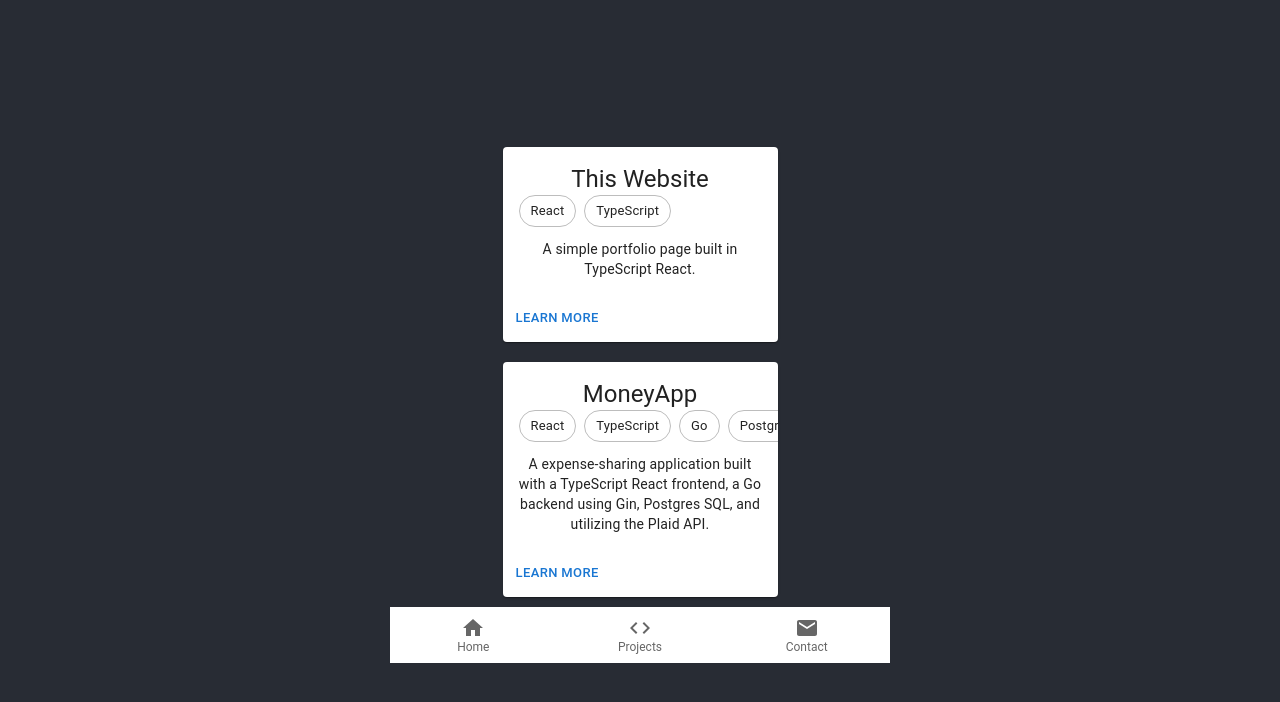
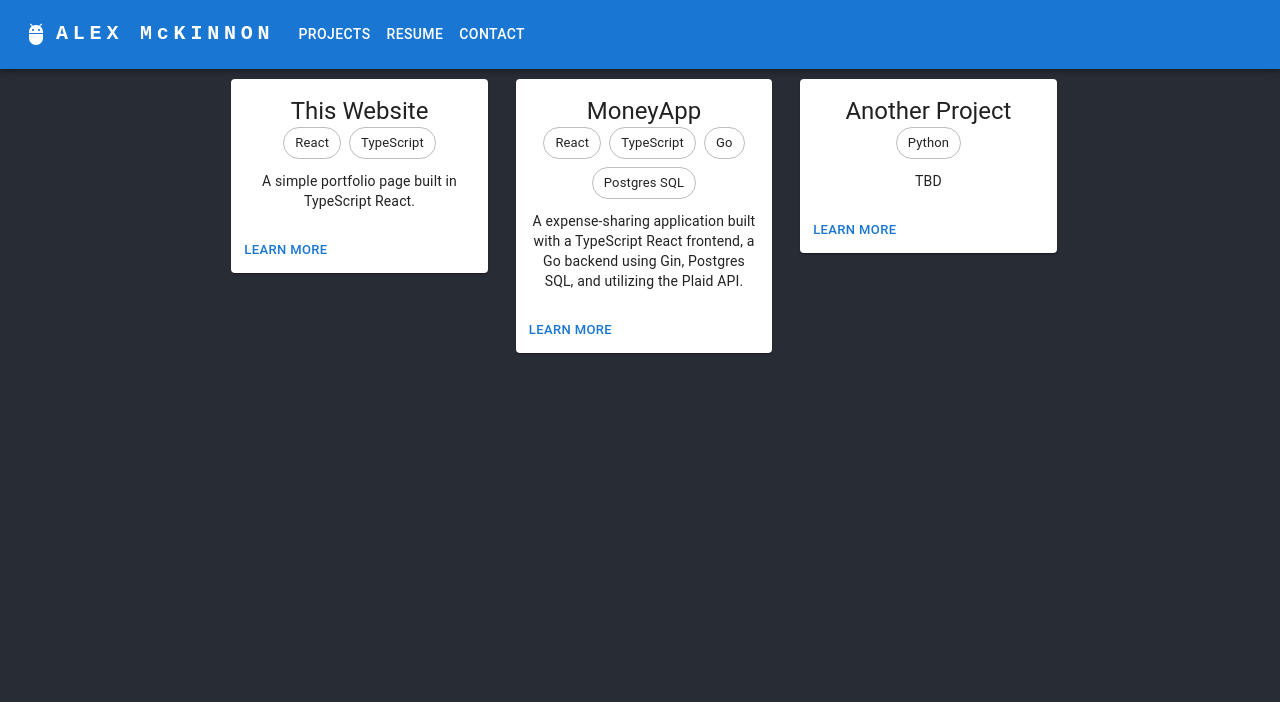
Before and after one commit to mckinnonag/portfolio, a React (Create React App) app in the folder portfolio/: page /projects in a window 1280 px wide. Shown: the top 702 px of the page. Built offline with nearby package versions, Linux system fonts and the light colour scheme.

Commit message:
cleaned up styling and finished project cards

```diff
--- a/portfolio/src/App.css
+++ b/portfolio/src/App.css
@@ -1,5 +1,6 @@
 .App {
   text-align: center;
+  background-color: #282c34;
 }
 
 .App-logo {
@@ -22,7 +23,6 @@
   justify-content: center;
   font-size: calc(10px + 2vmin);
   color: white;
-  column-gap: 0.875rem;
 }
 
 .App-link {
--- a/portfolio/src/App.tsx
+++ b/portfolio/src/App.tsx
@@ -5,31 +5,37 @@ import Contact from './components/Contact/Contact';
 import logo from './logo.svg';
 import './App.css';
 import Projects from './components/Cards/Projects';
+import Navbar from './components/Nav/Navbar';
+import Box from '@mui/material/Box';
 
 function App() {
   return (
     <div className="App">
-      <header className="App-header">
+      <Box sx={{
+            height: '100vh',
+            width: '100vw',
+          }}>
         <BrowserRouter>
+          <Navbar />
+            <Box sx={{
+                display: 'flex',
+                justifyContent: 'center',
+                alignContent: 'center',
+            }}>
+
               <Routes>
-              <Route path="/home" element={
+                <Route path="/" element={
                   <>
                     <img src={logo} className="App-logo" alt="logo" />
-                  <p>
-                    Hello, world.
-                  </p>
                   </>
                   } />
                 <Route path="/projects" element={<Projects />} />
                 <Route path="/contact" element={<Contact />} />
                 <Route path="*" element={<h1>Page not found</h1>} />
               </Routes>
-        <>
-          <BottomNav></BottomNav>
-        </>
+            </Box>
         </BrowserRouter>
-      </header>
-
+      </Box>
     </div>
   );
 }
--- a/portfolio/src/components/Cards/ProjectCard.tsx
+++ b/portfolio/src/components/Cards/ProjectCard.tsx
@@ -1,47 +1,95 @@
 import * as React from 'react';
 import Project from './Interfaces';
-import Box from '@mui/material/Box';
 import Card from '@mui/material/Card';
 import CardActions from '@mui/material/CardActions';
 import CardContent from '@mui/material/CardContent';
 import Button from '@mui/material/Button';
 import Typography from '@mui/material/Typography';
 import Chip from '@mui/material/Chip';
+import Grid from '@mui/material/Grid';
+import Backdrop from '@mui/material/Backdrop';
+import Box from '@mui/material/Box';
+import Modal from '@mui/material/Modal';
+import Fade from '@mui/material/Fade';
 import Stack from '@mui/material/Stack';
+import Code from '@mui/icons-material/Code';
+import OpenInBrowserIcon from '@mui/icons-material/OpenInBrowser';
 
-// Inserts a chip to render languages and technologies in the card
-const chip = (
-    <Stack direction="row" spacing={1}>
-        <Chip label="Chip Outlined" variant="outlined" />
-    </Stack>
+const style = {
+    position: 'absolute' as 'absolute',
+    top: '50%',
+    left: '50%',
+    transform: 'translate(-50%, -50%)',
+    width: 400,
+    bgcolor: 'background.paper',
+    border: '2px solid #000',
+    boxShadow: 24,
+    p: 4,
+  };
+
+const ProjectCard = (props: Project) => {
+  // Iterates through the array of tech/languages and renders each as an icon
+  const technologies = props.languages.map((language) =>
+    <Grid item>
+        <Chip label={language} variant="outlined" />
+    </Grid>
   );
 
-const ProjectCard = (props: Project) => {
-  const technologies = props.languages.map((language) =>
-    <>
-        <Chip label={language} variant="outlined" />
-    </>
-  );
+  // State for the modal
+  const [open, setOpen] = React.useState(false);
+  const handleOpen = () => setOpen(true);
+  const handleClose = () => setOpen(false);
 
   return (
-    <Card sx={{ minWidth: 275, margin: '10px', maxWidth: '5%' }}>
+    <div>
+        <Card sx={{ margin: '10px' }}>
         <CardContent>
             <Typography variant="h5" component="div">
             {props.title}
             </Typography>
             <Typography sx={{ mb: 1.5 }} color="text.secondary">
-        <Stack direction="row" spacing={1}>
+                <Grid container spacing={1} justifyContent="center">
                     {technologies}
-        </Stack>
+                </Grid>
             </Typography>
             <Typography variant="body2">
             {props.description}
             </Typography>
         </CardContent>
         <CardActions>
-        <Button size="small">Learn More</Button>
+            <Button size="small"
+                    onClick={handleOpen}
+                    >Learn More</Button>
         </CardActions>
         </Card>
+
+        <Modal
+            aria-labelledby="transition-modal-title"
+            aria-describedby="transition-modal-description"
+            open={open}
+            onClose={handleClose}
+            closeAfterTransition
+            BackdropComponent={Backdrop}
+            BackdropProps={{
+            timeout: 500,
+            }}
+            >
+            <Fade in={open}>
+                <Box sx={style}>
+                    <Typography id="transition-modal-title" variant="h6" component="h2">
+                        {props.title}
+                    </Typography>
+                    <Typography id="transition-modal-description" sx={{ mt: 2 }}>
+                        {props.description}
+                    </Typography>
+                    <Stack spacing={2} direction="row" justifyContent="right" mt="10px">
+                        <Button variant="outlined">{<OpenInBrowserIcon />}</Button>
+                        <Button variant="outlined">{<Code />}</Button>
+                    </Stack>
+                </Box>
+            </Fade>
+        </Modal>
+    </div>
   );
 }
 
--- a/portfolio/src/components/Cards/Projects.tsx
+++ b/portfolio/src/components/Cards/Projects.tsx
@@ -1,10 +1,12 @@
 import * as React from 'react';
 import ProjectCard from './ProjectCard';
 import Project from './Interfaces';
-import Stack from '@mui/material/Stack';
+import Grid from '@mui/material/Grid';
+import Box from '@mui/material/Box';
 
 const langsPortfolio: string[] = ['React', 'TypeScript'];
 const langsMoneyApp: string[] = ['React', 'TypeScript', 'Go', 'Postgres SQL'];
+const langsAnother: string[] = ['Python'];
 const projects: Project[] = [
     {
         title: 'This Website',
@@ -18,21 +20,34 @@ const projects: Project[] = [
         languages: langsMoneyApp,
         linkURL: 'google.com',
     },
+    {
+        title: 'Another Project',
+        description: 'TBD',
+        languages: langsAnother,
+        linkURL: 'google.com',
+    },
 ];
 
 const cards = projects.map((project) =>
-    <ProjectCard title={project.title}
-                 description={project.description}
-                 languages={project.languages}
-                 linkURL={project.linkURL}
-    />
+    <Grid item xs>
+        <ProjectCard
+            title={project.title}
+            description={project.description}
+            languages={project.languages}
+            linkURL={project.linkURL}
+        />
+    </Grid>
 );
 
 const Projects = () => {
     return (
-        <>
-            {cards}
-        </>
+        <Box sx={{
+            display: 'flex',
+        }}>
+            <Grid container spacing={1} lg={8} mx='auto'>
+                {cards}
+            </Grid>
+        </Box>
     )
 }
 
--- a/portfolio/src/components/Nav/BottomNav.tsx
+++ b/portfolio/src/components/Nav/BottomNav.tsx
@@ -12,8 +12,13 @@ const BottomNav = () => {
   const [value, setValue] = React.useState(0);
 
   return (
-    <Box sx={{ width: 500 }}>
+    <Box>
         <BottomNavigation
+          sx={{
+            margin: 'auto',
+            width: '35%',
+            display: 'flex',
+          }}
           showLabels
           value={value}
           onChange={(event, newValue) => {
--- /dev/null
+++ b/portfolio/src/components/Nav/Navbar.tsx
@@ -0,0 +1,131 @@
+import * as React from 'react';
+import { Navigate, useNavigate } from 'react-router-dom'
+import AppBar from '@mui/material/AppBar';
+import Box from '@mui/material/Box';
+import Toolbar from '@mui/material/Toolbar';
+import IconButton from '@mui/material/IconButton';
+import Typography from '@mui/material/Typography';
+import Menu from '@mui/material/Menu';
+import MenuIcon from '@mui/icons-material/Menu';
+import Container from '@mui/material/Container';
+import Avatar from '@mui/material/Avatar';
+import Button from '@mui/material/Button';
+import Tooltip from '@mui/material/Tooltip';
+import MenuItem from '@mui/material/MenuItem';
+import AdbIcon from '@mui/icons-material/Adb';
+
+const pages = ['Projects', 'Resume', 'Contact'];
+
+const ResponsiveAppBar = () => {
+  const navigate = useNavigate();
+  const [anchorElNav, setAnchorElNav] = React.useState<null | HTMLElement>(null);
+
+  const handleOpenNavMenu = (event: React.MouseEvent<HTMLElement>) => {
+    setAnchorElNav(event.currentTarget);
+  };
+
+  const handleCloseNavMenu = () => {
+    setAnchorElNav(null);
+  };
+
+  return (
+    <AppBar position="static">
+      <Container maxWidth="xl">
+        <Toolbar disableGutters>
+          <AdbIcon sx={{ display: { xs: 'none', md: 'flex' }, mr: 1 }} />
+          <Typography
+            variant="h6"
+            noWrap
+            component="a"
+            href="/"
+            sx={{
+              mr: 2,
+              display: { xs: 'none', md: 'flex' },
+              fontFamily: 'monospace',
+              fontWeight: 700,
+              letterSpacing: '.3rem',
+              color: 'inherit',
+              textDecoration: 'none',
+            }}
+          >
+            ALEX McKINNON
+          </Typography>
+
+          <Box sx={{ flexGrow: 1, display: { xs: 'flex', md: 'none' } }}>
+            <IconButton
+              size="large"
+              aria-label="account of current user"
+              aria-controls="menu-appbar"
+              aria-haspopup="true"
+              onClick={handleOpenNavMenu}
+              color="inherit"
+            >
+              <MenuIcon />
+            </IconButton>
+            <Menu
+              id="menu-appbar"
+              anchorEl={anchorElNav}
+              anchorOrigin={{
+                vertical: 'bottom',
+                horizontal: 'left',
+              }}
+              keepMounted
+              transformOrigin={{
+                vertical: 'top',
+                horizontal: 'left',
+              }}
+              open={Boolean(anchorElNav)}
+              onClose={handleCloseNavMenu}
+              sx={{
+                display: { xs: 'block', md: 'none' },
+              }}
+            >
+              {pages.map((page) => (
+                <MenuItem key={page} onClick={() => {
+                    navigate(`/${page}`);
+                    handleCloseNavMenu();
+                }}>
+                  <Typography textAlign="center">{page}</Typography>
+                </MenuItem>
+              ))}
+            </Menu>
+          </Box>
+          <AdbIcon sx={{ display: { xs: 'flex', md: 'none' }, mr: 1 }} />
+          <Typography
+            variant="h5"
+            noWrap
+            component="a"
+            href=""
+            sx={{
+              mr: 2,
+              display: { xs: 'flex', md: 'none' },
+              flexGrow: 1,
+              fontFamily: 'monospace',
+              fontWeight: 700,
+              letterSpacing: '.3rem',
+              color: 'inherit',
+              textDecoration: 'none',
+            }}
+          >
+            LOGO
+          </Typography>
+          <Box sx={{ flexGrow: 1, display: { xs: 'none', md: 'flex' } }}>
+            {pages.map((page) => (
+              <Button
+                key={page}
+                onClick={() => {
+                    navigate(`/${page}`);
+                    handleCloseNavMenu();
+                }}
+                sx={{ my: 2, color: 'white', display: 'block' }}
+              >
+                {page}
+              </Button>
+            ))}
+          </Box>
+        </Toolbar>
+      </Container>
+    </AppBar>
+  );
+};
+export default ResponsiveAppBar;
```
Also changed, not shown: portfolio/src/components/Contact/Contact.tsx (+17 -6 lines), portfolio/src/components/Nav/alex.jpeg (added), 1 other file (tests, documents, lock files or other folders). Lines whose indentation alone changed are shown as unchanged.
